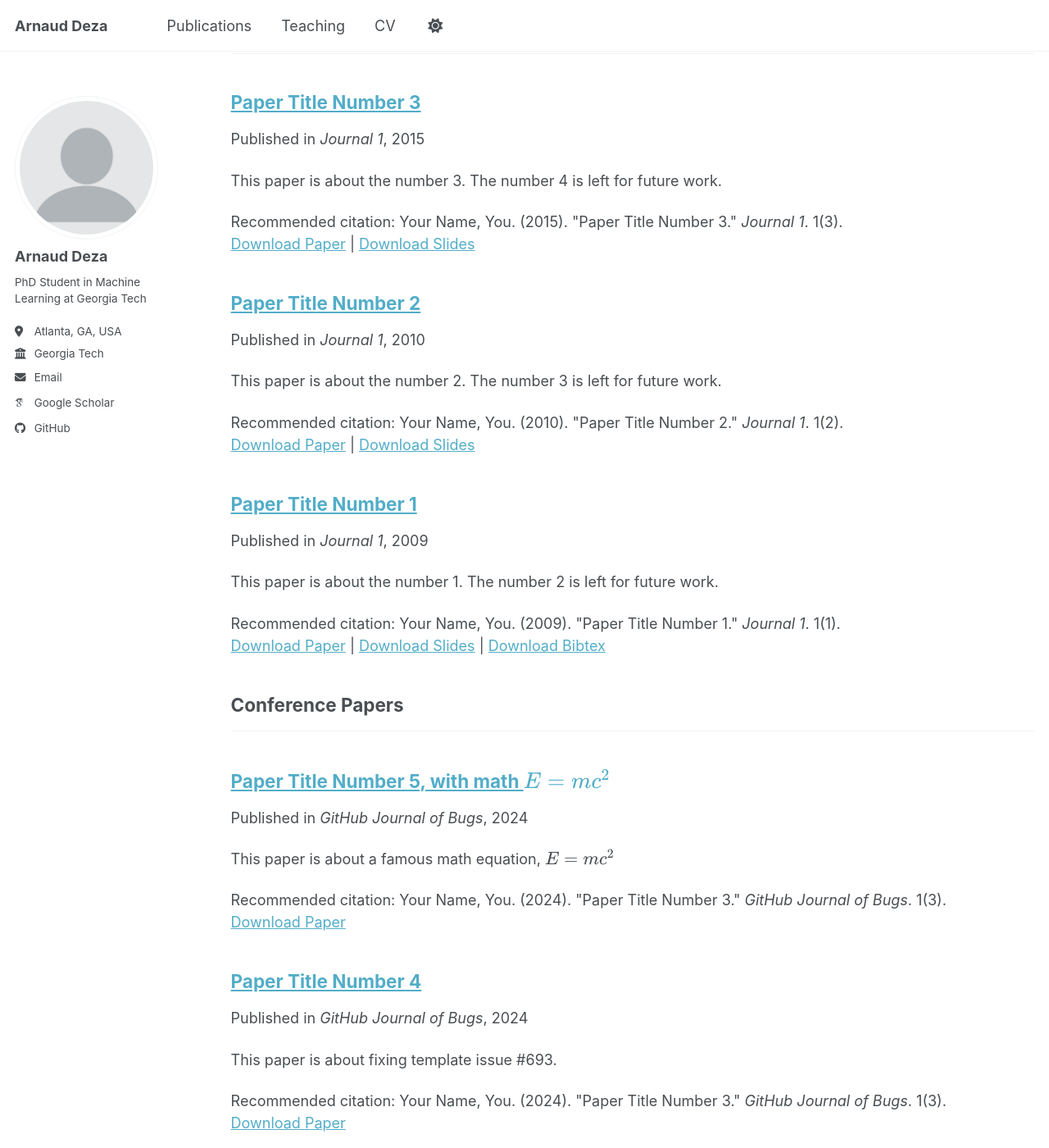
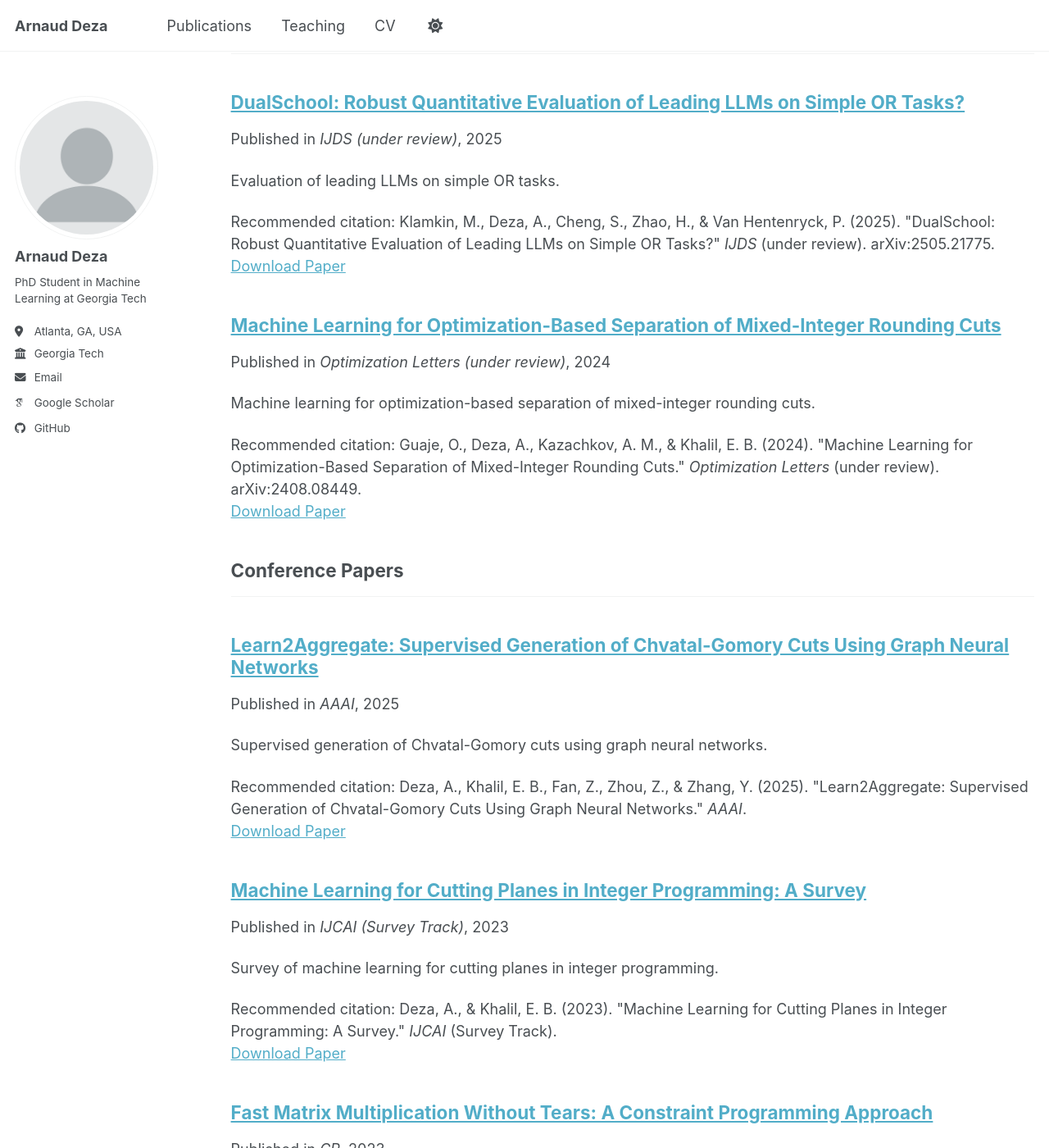
Before and after one commit to ArnaudDeza/ArnaudDeza.github.io, a Jekyll site: the page built from _pages/publications.html, in a window 1280 px wide and 1400 px high, scrolled down 193 px. Shown: the whole window at 82% size. Built offline with Jekyll 4.4.1, drawn with Linux system fonts in a browser that asks for light colours; some web fonts are replaced; a script bundle is joined from its source files by our own code; library files that are not in the unit come from our copies; some of the changed text lies outside the part shown.

Commit message:
pubs + teaching

```diff
--- a/_pages/teaching.html
+++ b/_pages/teaching.html
@@ -7,6 +7,8 @@ author_profile: true
 
 {% include base_path %}
 
+<p>These are courses I served as a Teaching Assistant for throughout my Master's at the University of Toronto. These courses span both undergraduate and graduate courses in Optimization, Machine Learning and Engineering.</p>
+
 <ul>
   <li><strong>MIE1622</strong> Computational Finance and Risk Management, University of Toronto — TA (Winter 2024)</li>
   <li><strong>MIE1624</strong> Introduction to Data Science &amp; Analytics, University of Toronto — TA (Fall 2023)</li>
--- a/_publications/2009-10-01-paper-title-number-1.md
+++ /dev/null
@@ -1,14 +0,0 @@
----
-title: "Paper Title Number 1"
-collection: publications
-category: manuscripts
-permalink: /publication/2009-10-01-paper-title-number-1
-excerpt: 'This paper is about the number 1. The number 2 is left for future work.'
-date: 2009-10-01
-venue: 'Journal 1'
-slidesurl: 'https://academicpages.github.io/files/slides1.pdf'
-paperurl: 'https://academicpages.github.io/files/paper1.pdf'
-bibtexurl: 'https://academicpages.github.io/files/bibtex1.bib'
-citation: 'Your Name, You. (2009). &quot;Paper Title Number 1.&quot; <i>Journal 1</i>. 1(1).'
----
-The contents above will be part of a list of publications, if the user clicks the link for the publication than the contents of section will be rendered as a full page, allowing you to provide more information about the paper for the reader. When publications are displayed as a single page, the contents of the above "citation" field will automatically be included below this section in a smaller font.
--- a/_publications/2010-10-01-paper-title-number-2.md
+++ /dev/null
@@ -1,14 +0,0 @@
----
-title: "Paper Title Number 2"
-collection: publications
-category: manuscripts
-permalink: /publication/2010-10-01-paper-title-number-2
-excerpt: 'This paper is about the number 2. The number 3 is left for future work.'
-date: 2010-10-01
-venue: 'Journal 1'
-slidesurl: 'https://academicpages.github.io/files/slides2.pdf'
-paperurl: 'https://academicpages.github.io/files/paper2.pdf'
-citation: 'Your Name, You. (2010). &quot;Paper Title Number 2.&quot; <i>Journal 1</i>. 1(2).'
----
-
-The contents above will be part of a list of publications, if the user clicks the link for the publication than the contents of section will be rendered as a full page, allowing you to provide more information about the paper for the reader. When publications are displayed as a single page, the contents of the above "citation" field will automatically be included below this section in a smaller font.
--- a/_publications/2015-10-01-paper-title-number-3.md
+++ /dev/null
@@ -1,14 +0,0 @@
----
-title: "Paper Title Number 3"
-collection: publications
-category: manuscripts
-permalink: /publication/2015-10-01-paper-title-number-3
-excerpt: 'This paper is about the number 3. The number 4 is left for future work.'
-date: 2015-10-01
-venue: 'Journal 1'
-slidesurl: 'https://academicpages.github.io/files/slides3.pdf'
-paperurl: 'https://academicpages.github.io/files/paper3.pdf'
-citation: 'Your Name, You. (2015). &quot;Paper Title Number 3.&quot; <i>Journal 1</i>. 1(3).'
----
-
-The contents above will be part of a list of publications, if the user clicks the link for the publication than the contents of section will be rendered as a full page, allowing you to provide more information about the paper for the reader. When publications are displayed as a single page, the contents of the above "citation" field will automatically be included below this section in a smaller font.
--- /dev/null
+++ b/_publications/2023-01-01-fast-matrix-multiplication-cp.md
@@ -0,0 +1,11 @@
+---
+title: "Fast Matrix Multiplication Without Tears: A Constraint Programming Approach"
+collection: publications
+category: conferences
+permalink: /publication/2023-01-01-fast-matrix-multiplication-cp
+excerpt: "Constraint programming approach to fast matrix multiplication."
+date: 2023-01-01
+venue: "CP"
+paperurl: "https://drops.dagstuhl.de/storage/00lipics/lipics-vol280-cp2023/LIPIcs.CP.2023.14/LIPIcs.CP.2023.14.pdf"
+citation: "Deza, A., Liu, C., Vaezipoor, P., &amp; Khalil, E. B. (2023). &quot;Fast Matrix Multiplication Without Tears: A Constraint Programming Approach.&quot; <i>CP</i>."
+---
--- /dev/null
+++ b/_publications/2023-01-01-ml-cutting-planes-survey.md
@@ -0,0 +1,11 @@
+---
+title: "Machine Learning for Cutting Planes in Integer Programming: A Survey"
+collection: publications
+category: conferences
+permalink: /publication/2023-01-01-ml-cutting-planes-survey
+excerpt: "Survey of machine learning for cutting planes in integer programming."
+date: 2023-01-01
+venue: "IJCAI (Survey Track)"
+paperurl: "https://doi.org/10.24963/ijcai.2023/739"
+citation: "Deza, A., &amp; Khalil, E. B. (2023). &quot;Machine Learning for Cutting Planes in Integer Programming: A Survey.&quot; <i>IJCAI</i> (Survey Track)."
+---
--- /dev/null
+++ b/_publications/2024-01-01-ml-for-mir-cuts.md
@@ -0,0 +1,11 @@
+---
+title: "Machine Learning for Optimization-Based Separation of Mixed-Integer Rounding Cuts"
+collection: publications
+category: manuscripts
+permalink: /publication/2024-01-01-ml-for-mir-cuts
+excerpt: "Machine learning for optimization-based separation of mixed-integer rounding cuts."
+date: 2024-01-01
+venue: "Optimization Letters (under review)"
+paperurl: "https://arxiv.org/abs/2408.08449"
+citation: "Guaje, O., Deza, A., Kazachkov, A. M., &amp; Khalil, E. B. (2024). &quot;Machine Learning for Optimization-Based Separation of Mixed-Integer Rounding Cuts.&quot; <i>Optimization Letters</i> (under review). arXiv:2408.08449."
+---
--- /dev/null
+++ b/_publications/2025-01-01-dualschool-llm-or-tasks.md
@@ -0,0 +1,11 @@
+---
+title: "DualSchool: Robust Quantitative Evaluation of Leading LLMs on Simple OR Tasks?"
+collection: publications
+category: manuscripts
+permalink: /publication/2025-01-01-dualschool-llm-or-tasks
+excerpt: "Evaluation of leading LLMs on simple OR tasks."
+date: 2025-01-01
+venue: "IJDS (under review)"
+paperurl: "https://doi.org/10.48550/arXiv.2505.21775"
+citation: "Klamkin, M., Deza, A., Cheng, S., Zhao, H., &amp; Van Hentenryck, P. (2025). &quot;DualSchool: Robust Quantitative Evaluation of Leading LLMs on Simple OR Tasks?&quot; <i>IJDS</i> (under review). arXiv:2505.21775."
+---
--- /dev/null
+++ b/_publications/2025-01-01-learn2aggregate-chvatal-gomory.md
@@ -0,0 +1,11 @@
+---
+title: "Learn2Aggregate: Supervised Generation of Chvatal-Gomory Cuts Using Graph Neural Networks"
+collection: publications
+category: conferences
+permalink: /publication/2025-01-01-learn2aggregate-chvatal-gomory
+excerpt: "Supervised generation of Chvatal-Gomory cuts using graph neural networks."
+date: 2025-01-01
+venue: "AAAI"
+paperurl: "https://doi.org/10.1609/AAAI.V39I25.34900"
+citation: "Deza, A., Khalil, E. B., Fan, Z., Zhou, Z., &amp; Zhang, Y. (2025). &quot;Learn2Aggregate: Supervised Generation of Chvatal-Gomory Cuts Using Graph Neural Networks.&quot; <i>AAAI</i>."
+---
--- a/_publications/2025-06-08-paper-title-number-5.md
+++ /dev/null
@@ -1,13 +0,0 @@
----
-title: "Paper Title Number 5, with math $$E=mc^2$$"
-collection: publications
-category: conferences
-permalink: /publication/2024-02-17-paper-title-number-4
-excerpt: 'This paper is about a famous math equation, $$E=mc^2$$'
-date: 2024-02-17
-venue: 'GitHub Journal of Bugs'
-paperurl: 'https://academicpages.github.io/files/paper3.pdf'
-citation: 'Your Name, You. (2024). &quot;Paper Title Number 3.&quot; <i>GitHub Journal of Bugs</i>. 1(3).'
----
-
-Using [MathJax](https://www.mathjax.org/) in the description is supported - $$E=mc^2$$ - however, the use must be mindful that the default delimiters are `$$...$$` and `\\[...\\]` which differs from the `$...$` that is typically expected.
```
Also changed, not shown: _publications/2023-01-01-motivational-interviewing-chatbot.md (added, +11 -0 lines), _publications/2024-02-17-paper-title-number-4.md (deleted, +0 -13 lines).
